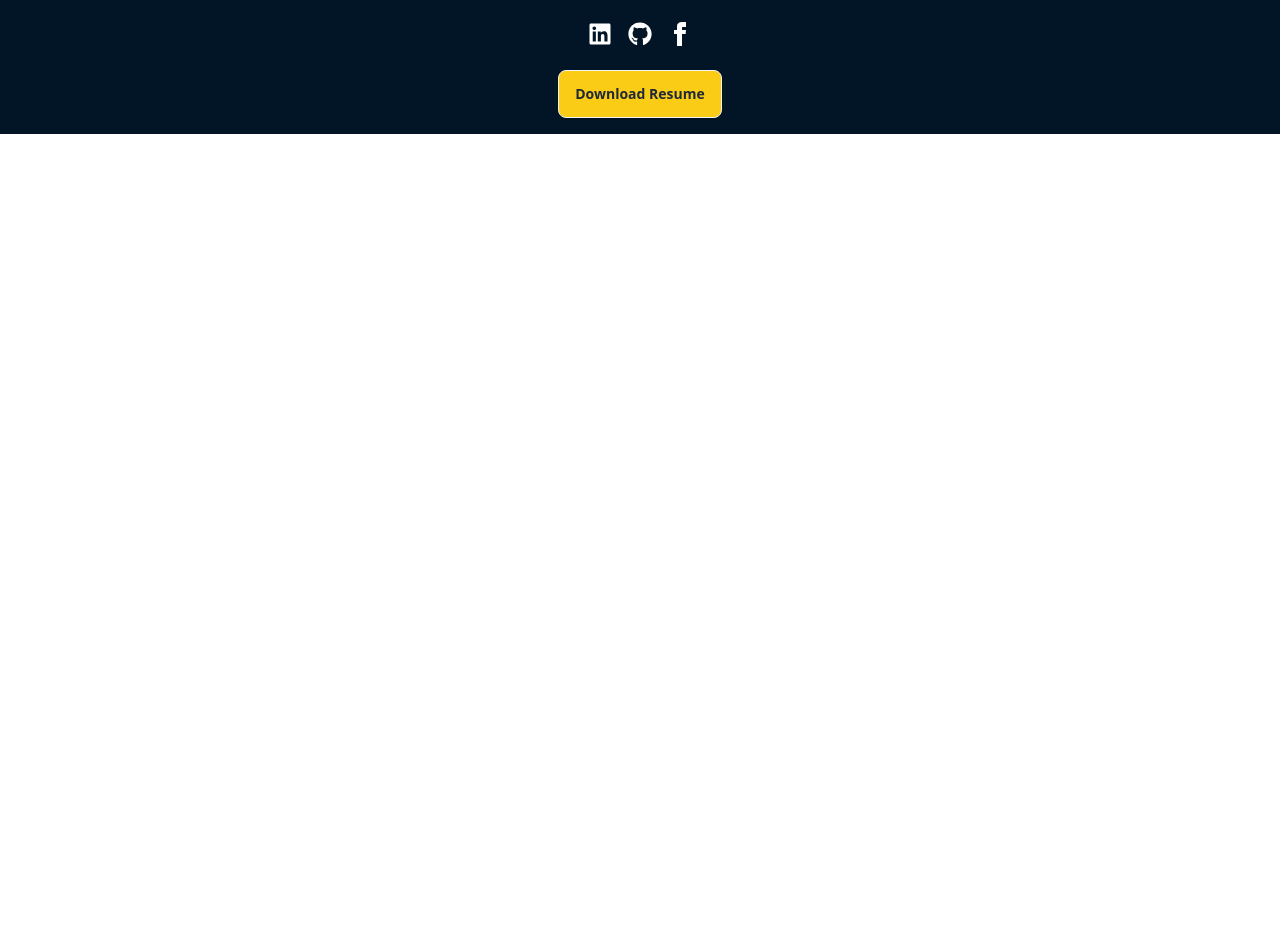
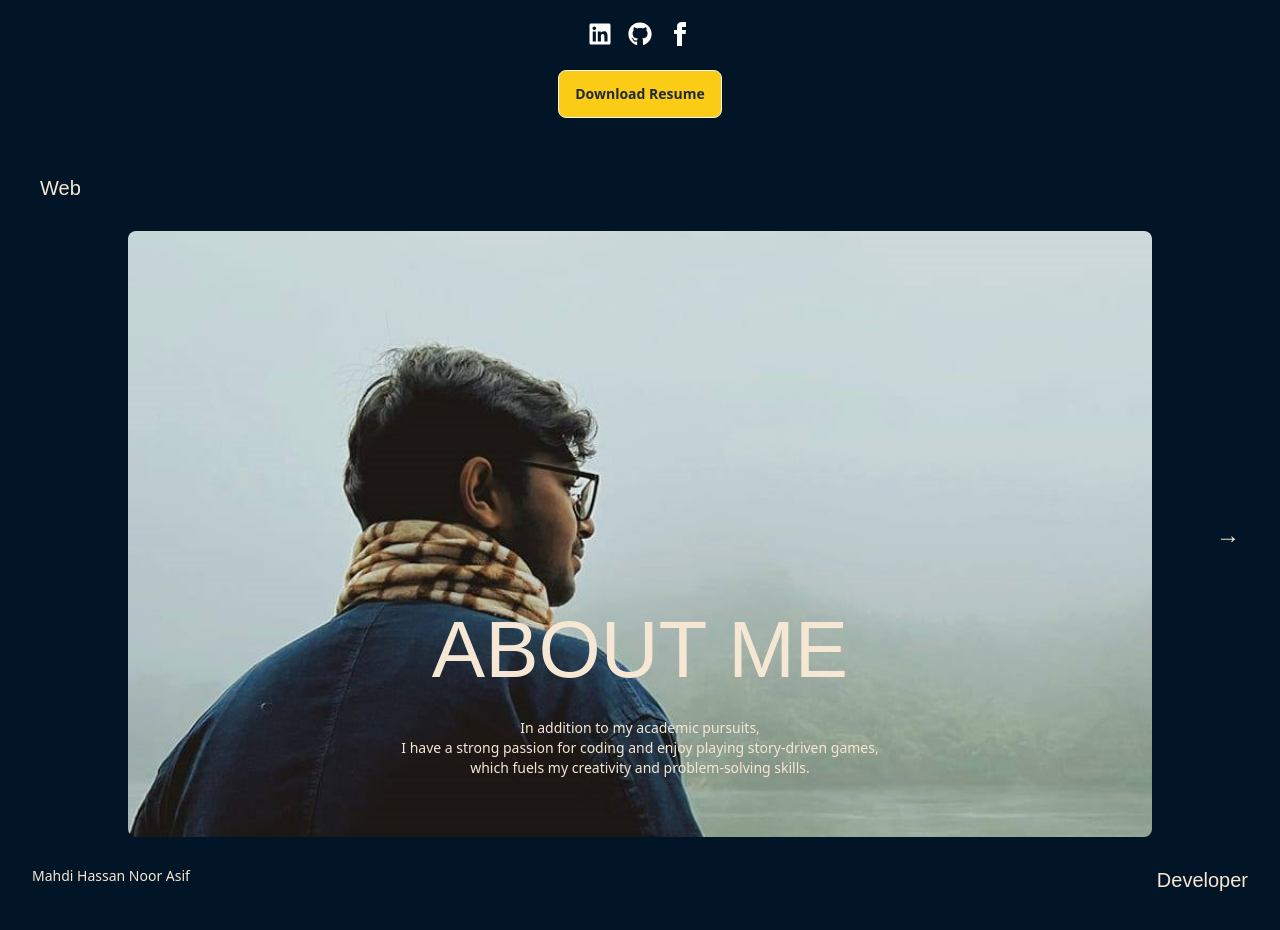
Before and after one commit to MahdiHassanGo/Portfolio, a React (Vite) app: page / in a window 1280 px wide. Shown: the part 860-1790 px from the top of the page. Before the commit the page ends 994 px from the top, so only its background shows below. Built offline with nearby package versions, Linux system fonts and the light colour scheme.

Commit message:
about me added

```diff
--- /dev/null
+++ b/src/Pages/About.jsx
@@ -0,0 +1,41 @@
+import React from "react";
+
+const About = () => {
+  return (
+    <div className="relative bg-primaryBg h-screen flex flex-col items-center justify-center text-center">
+      {/* Top-left "Web" Text */}
+      <div className="absolute top-10 left-10 text-[#f5e7d4] text-xl font-league">
+        Web
+      </div>
+
+      {/* Background Image Section */}
+      <div className="relative w-full max-w-5xl">
+        <img
+          src="./assets/Myphoto.jpg"
+          alt="My Photo"
+          className="w-full object-cover rounded-lg"
+        />
+
+        {/* Text Overlay */}
+        <div className="absolute inset-0 flex flex-col items-center justify-center" style={{ marginTop: "300px" }}>
+          <h1 className="text-[5rem] font-league text-[#f5e7d4]">ABOUT ME</h1>
+          <p className="text-sm text-[#f5e7d4] mt-2">In addition to my academic pursuits, <br /> I have a strong passion for coding and enjoy playing story-driven games, <br />
+           which fuels my creativity and problem-solving skills.</p>
+        </div>
+      </div>
+
+      {/* Bottom Section */}
+      <div className="absolute bottom-10 flex justify-between w-full px-8 text-[#f5e7d4] text-sm">
+        <span>Mahdi Hassan Noor Asif</span>
+        <span className="font-league text-xl">Developer</span>
+      </div>
+
+      {/* Right Arrow */}
+      <div className="absolute top-1/2 right-10 transform -translate-y-1/2">
+        <span className="text-[#f5e7d4] text-2xl">→</span>
+      </div>
+    </div>
+  );
+};
+
+export default About;
--- a/src/Pages/Home.jsx
+++ b/src/Pages/Home.jsx
@@ -1,3 +1,4 @@
+import About from "./About";
 import HomePage from "./HomePage";
 
 
@@ -5,6 +6,7 @@ const Home = () => {
     return (
         <div>
             <HomePage></HomePage>
+            <About></About>
         </div>
     );
 };
--- a/tailwind.config.js
+++ b/tailwind.config.js
@@ -8,7 +8,12 @@ export default {
     extend: {  colors: {
       primaryBg: '#021526',
       webdev:"#ebdcc4"
-    },},
+    },
+    fontFamily: {
+      league: ['"League Gothic"', 'sans-serif'], //
+    },
+
+  },
 
   },
   plugins: [
```
Also changed, not shown: public/assets/Myphoto.jpg (added).
